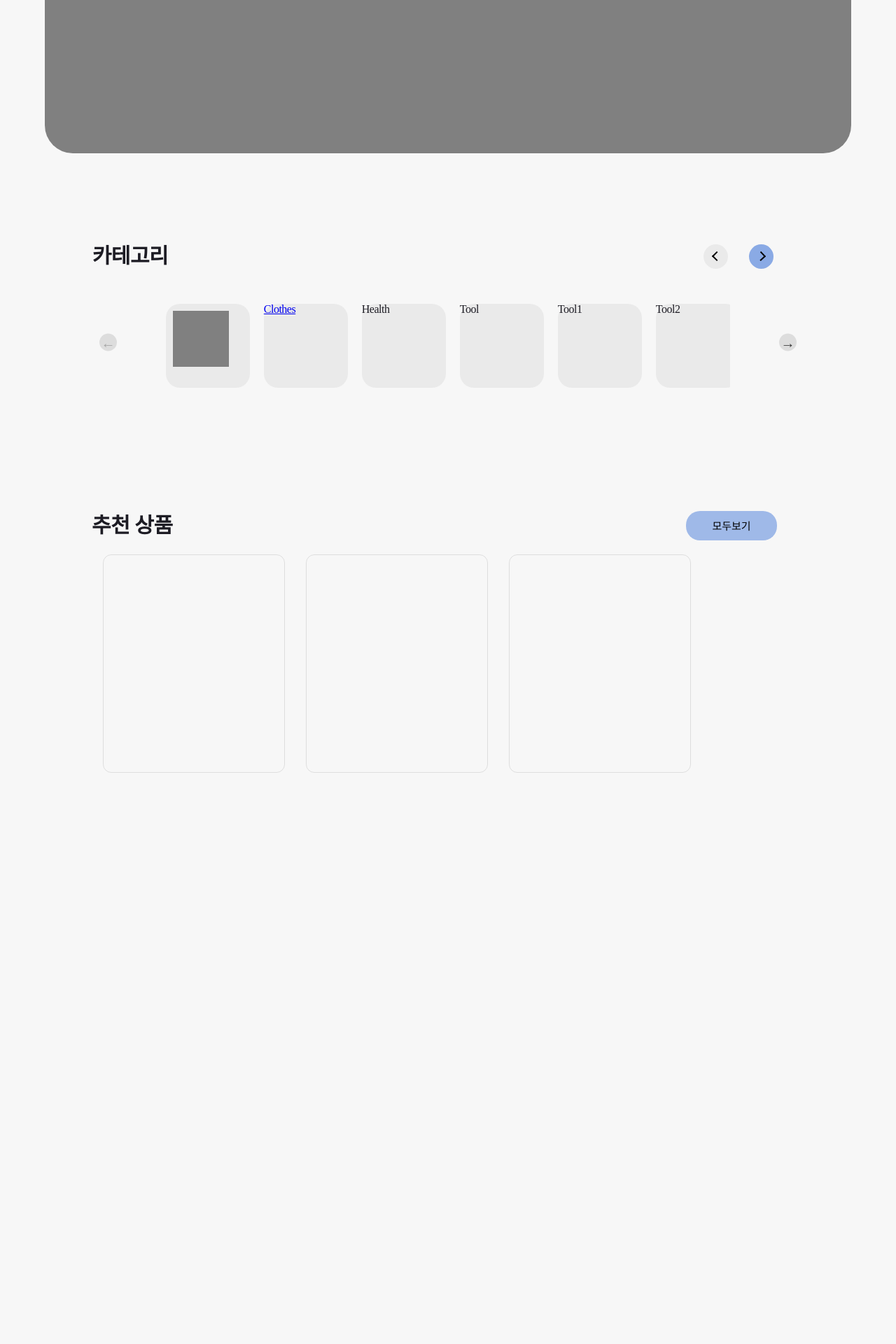
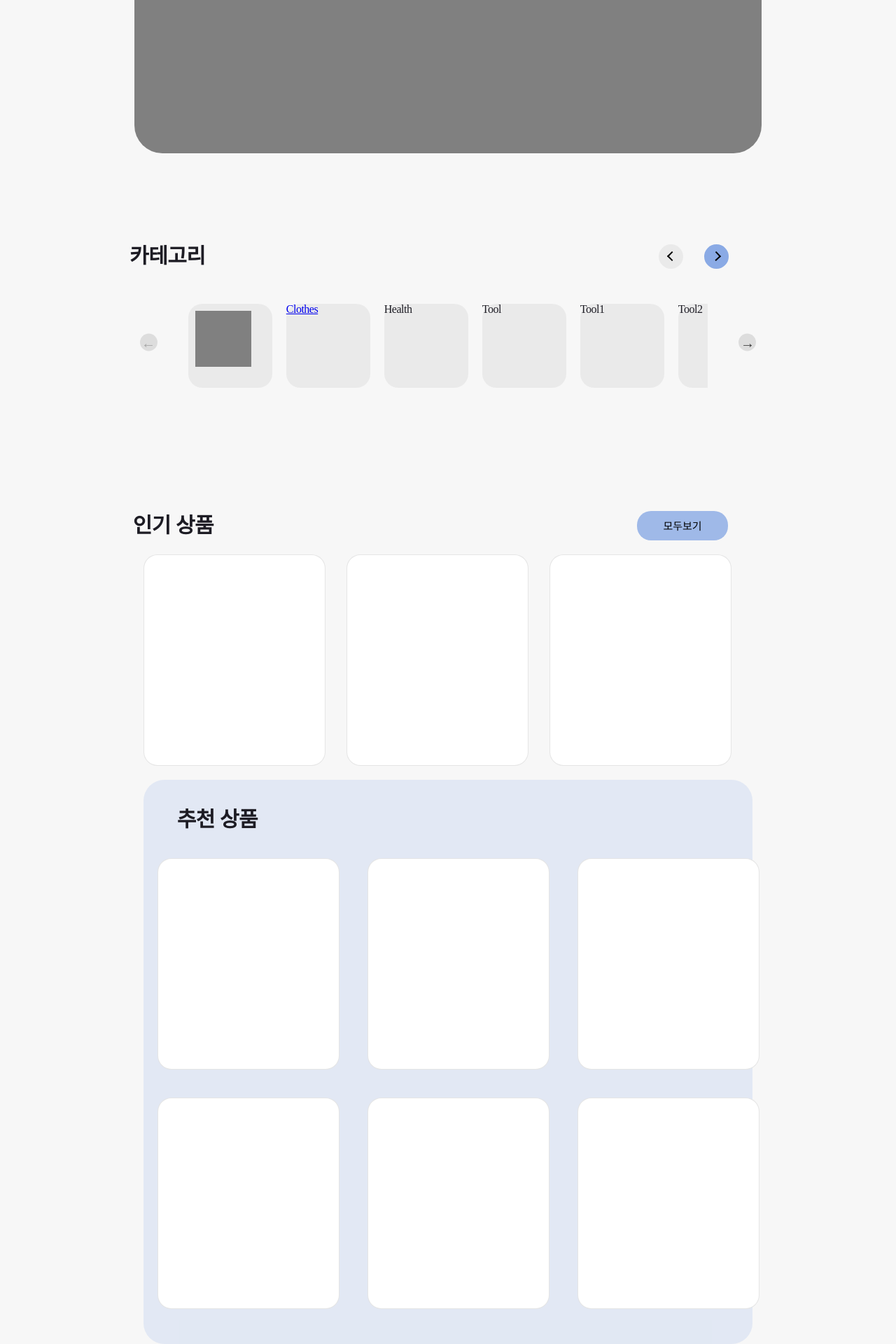
Before and after one commit to Project-TMusic/dp_frontend, a React (Create React App) app: page / in a window 1280 px wide. Shown: the part 401-2321 px from the top of the page at 70% size. Before the commit the page ends 1525 px from the top, so only its background shows below. Built offline with nearby package versions, Linux system fonts and the light colour scheme; a web font is replaced by a local one.

Commit message:
Main Design Revise

```diff
--- a/src/App.tsx
+++ b/src/App.tsx
@@ -8,7 +8,6 @@ import { globalPadding } from './styles/globalPadding';
 export const App: React.FC = () => (
   <>
     <Global styles={globalPadding} />
-    <Navbar />
     <Routes>
       <Route index element={<Main />} />
       <Route path="food" element={<Main />} />
--- a/src/components/common/Banner/styled.ts
+++ b/src/components/common/Banner/styled.ts
@@ -5,7 +5,7 @@ export const BannerContainer = styled.div`
   margin-top: 1.5rem;
 `;
 export const Banner = styled.div`
-  width: 90%;
+  width: 70%;
   padding-top: 50rem;
   background-color: gray;
   margin: auto;
--- a/src/components/common/Category/index.tsx
+++ b/src/components/common/Category/index.tsx
@@ -74,7 +74,7 @@ export const Category: React.FC<CategoryTemplateProps> = ({
         </S.BottomContainer>
       </S.CategoryContainer>
       <S.FlexPosition>
-        <Title TitleProp="추천 상품" />
+        <Title TitleProp="인기 상품" />
         <S.positionRight style={{ width: '100%' }}>
           <S.SeeAllContainer>
             <S.SeeAllButton>
--- a/src/components/common/Category/styled.ts
+++ b/src/components/common/Category/styled.ts
@@ -10,7 +10,7 @@ export const CategoryContainer = styled.div`
 
 export const CategoryTitleContainer = styled.div`
   width: 20%;
-  margin-left: 8vw;
+  margin-left: 13vw;
 `;
 
 export const CategoryTitle = styled.div`
@@ -57,7 +57,7 @@ export const ArrowRightContainer = styled.div`
 `;
 
 export const TopContainer = styled.div`
-  width: 100%;
+  width: 95%;
   display: flex;
   margin-bottom: 5rem;
 `;
@@ -85,7 +85,7 @@ export const CategorySection = styled.div`
 export const CarouselStyled = styled(Slider)`
   margin-bottom: 17rem;
   .slick-list {
-    width: 63vw;
+    width: 58vw;
     position: relative;
     display: block;
     overflow: hidden;
@@ -141,7 +141,7 @@ export const CarouselStyled = styled(Slider)`
   }
   .slick-arrow {
     background-color: rgba(0, 0, 0, 0.1);
-    margin: 2.5rem -3.5vw 0 -3.5vw;
+    margin: 2.5rem -1.5vw 0 -1.5vw;
     :hover {
       background-color: rgba(138, 170, 229, 0.5);
     }
@@ -159,7 +159,7 @@ export const SeeAllButton = styled.button`
   border-radius: 2rem;
   border: none;
   float: right;
-  margin-right: 17rem;
+  margin-right: 24rem;
   margin-top: 0.6rem;
 `;
 
@@ -173,7 +173,7 @@ export const SeeAllText = styled.div`
 `;
 
 export const CategoryTypeContainer = styled.div`
-  width: 77%;
+  width: 68%;
   margin: auto;
 `;
 
--- a/src/components/common/Navbar/styled.ts
+++ b/src/components/common/Navbar/styled.ts
@@ -16,7 +16,7 @@ export const NavbarContainer = styled.div<{ scrollPosition: boolean }>`
 
 export const LogoContainer = styled.div`
   margin-bottom: 0.5rem;
-  margin-left: 20rem;
+  margin-left: 24rem;
   @media screen and (max-width: 1200px) {
     margin-left: 12rem;
   }
@@ -46,7 +46,7 @@ export const DPLink = styled(Link)`
 export const MenuContainer = styled.div`
   margin-bottom: 0.5rem;
   width: 100%;
-  margin-left: 20rem;
+  margin-left: 16rem;
   display: flex;
   @media screen and (max-width: 1300px) {
     margin-left: 10rem;
@@ -93,7 +93,7 @@ export const Profile = styled.div`
 `;
 
 export const ProfileContainer = styled.div`
-  margin-left: 15rem;
+  margin-left: 20rem;
   display: flex;
   @media screen and (max-width: 1300px) {
     margin-left: 10rem;
--- a/src/components/common/ProductComponent/Card/styled.ts
+++ b/src/components/common/ProductComponent/Card/styled.ts
@@ -7,7 +7,8 @@ export const CardContainer = styled.div`
 
 export const Card = styled.div`
   width: 26rem;
-  padding-top: 31rem;
+  padding-top: 30rem;
   border: 1px solid rgba(0, 0, 0, 0.1);
-  border-radius: 1.2rem;
+  border-radius: 2rem;
+  background-color: #fff;
 `;
--- a/src/components/common/ProductComponent/TItle/styled.ts
+++ b/src/components/common/ProductComponent/TItle/styled.ts
@@ -2,7 +2,7 @@ import styled from '@emotion/styled';
 
 export const CategoryTitleContainer = styled.div`
   width: 20%;
-  margin-left: 7vw;
+  margin-left: 12vw;
 `;
 
 export const CategoryTitle = styled.div`
--- /dev/null
+++ b/src/components/common/Products/Recommend/index.tsx
@@ -0,0 +1,43 @@
+import React from 'react';
+import { Title } from '../../ProductComponent';
+import { Card } from '../../ProductComponent/Card/styled';
+
+import * as S from './styled';
+
+export const Recommend: React.FC = () => {
+  return (
+    <S.RecommendContainer>
+      <S.RecommendBanner>
+        <S.TitleContainer>
+          <Title TitleProp="추천 상품" />
+        </S.TitleContainer>
+        <S.Flex>
+          <S.CardContainer>
+            <S.Section1>
+              <S.CardMargin>
+                <Card />
+              </S.CardMargin>
+              <S.CardMargin>
+                <Card />
+              </S.CardMargin>
+              <S.CardMargin>
+                <Card />
+              </S.CardMargin>
+            </S.Section1>
+            <S.Section2>
+              <S.CardMargin>
+                <Card />
+              </S.CardMargin>
+              <S.CardMargin>
+                <Card />
+              </S.CardMargin>
+              <S.CardMargin>
+                <Card />
+              </S.CardMargin>
+            </S.Section2>
+          </S.CardContainer>
+        </S.Flex>
+      </S.RecommendBanner>
+    </S.RecommendContainer>
+  );
+};
--- /dev/null
+++ b/src/components/common/Products/Recommend/styled.ts
@@ -0,0 +1,40 @@
+import styled from '@emotion/styled';
+
+export const RecommendContainer = styled.div`
+  display: flex;
+  width: 100%;
+`;
+
+export const RecommendBanner = styled.div`
+  margin: auto;
+  width: 68%;
+  padding-bottom: 5rem;
+  border-radius: 3rem;
+  background-color: rgba(138, 170, 229, 0.2);
+`;
+
+export const CardContainer = styled.div`
+  margin: auto;
+  display: flex;
+  flex-direction: column;
+`;
+
+export const CardMargin = styled.div`
+  margin: 4rem 2rem 0 2rem;
+`;
+
+export const Flex = styled.div`
+  display: flex;
+`;
+
+export const Section1 = styled.div`
+  display: flex;
+`;
+export const Section2 = styled.div`
+  display: flex;
+`;
+
+export const TitleContainer = styled.div`
+  margin-top: 3rem;
+  margin-left: -15rem;
+`;
--- a/src/components/common/Products/index.ts
+++ b/src/components/common/Products/index.ts
@@ -1,2 +1,3 @@
 export * from './List';
 export * from './SeeAll';
+export * from './Recommend';
--- a/src/pages/Main/index.tsx
+++ b/src/pages/Main/index.tsx
@@ -1,11 +1,13 @@
 import React from 'react';
-import { Banner } from 'src/components';
+import { Banner, Navbar, Recommend } from 'src/components';
 import { CategoryTemplate } from 'src/Template';
 export const Main: React.FC = () => {
   return (
     <>
+      <Navbar />
       <Banner />
       <CategoryTemplate />
+      <Recommend />
     </>
   );
 };
```
